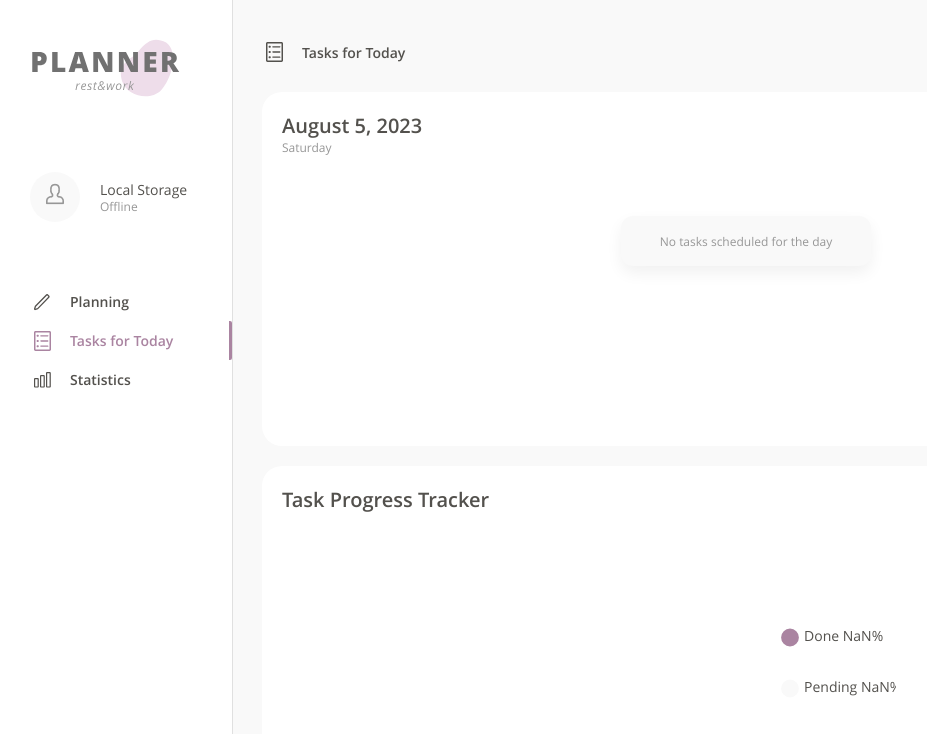
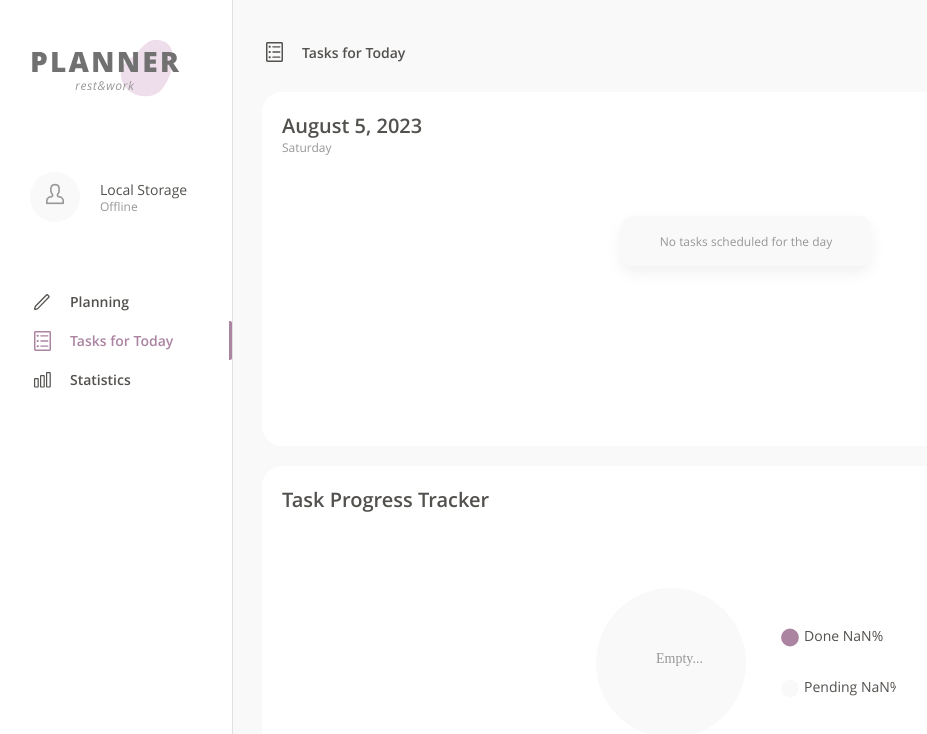
Before and after one commit to apsu96/planner_app, a React (Create React App) app: page /MyDay in a window 1280 px wide. Shown: the top 734 px of the page, without its empty margins (10-937 px from the left). Built offline with nearby package versions, Linux system fonts and the light colour scheme.

Commit message:
fix: task distribution chart labels

```diff
--- a/package.json
+++ b/package.json
@@ -15,7 +15,7 @@
     "@types/node": "^16.7.13",
     "@types/react": "^18.0.0",
     "@types/react-dom": "^18.0.0",
-    "chart.js": "^4.3.0",
+    "chart.js": "^4.3.2",
     "eslint-config-prettier": "^8.9.0",
     "eslint-plugin-import": "^2.28.0",
     "eslint-plugin-prettier": "^5.0.0",
--- a/src/components/DoughnutChart.tsx
+++ b/src/components/DoughnutChart.tsx
@@ -5,9 +5,42 @@ import {
   Tooltip,
   Legend,
   ChartData,
+  ChartOptions,
 } from "chart.js";
 import { Doughnut } from "react-chartjs-2";
-import type { ChartOptions } from "chart.js";
+import type { Plugin } from "chart.js";
+
+const plugin: Plugin<"doughnut"> = {
+  id: "empty",
+  afterDraw(chart: ChartJS) {
+    const { datasets } = chart.data;
+    let totalSum = 0;
+    datasets.map((dataset) => {
+      dataset.data.map((val) => {
+        totalSum += Number(val);
+      });
+    });
+
+    if (totalSum == 0) {
+      const {
+        chartArea: { left, top, right, bottom },
+        ctx,
+      } = chart;
+      const centerX = (left + right) / 2;
+      const centerY = (top + bottom) / 2;
+      const r = Math.min(right - left, bottom - top) / 2;
+
+      ctx.beginPath();
+      ctx.fillStyle = "#f9f9f9";
+      ctx.arc(centerX, centerY, r, 0, 2 * Math.PI);
+      ctx.fill();
+
+      ctx.fillStyle = "#979797";
+      ctx.font = "14px 'OpenSans,sans-serif'";
+      ctx.fillText("Empty...", chart.width / 5, chart.height / 2);
+    }
+  },
+};
 
 ChartJS.register(ArcElement, Tooltip, Legend);
 
@@ -50,7 +83,7 @@ const DoughnutChart = ({
       },
       tooltip: {
         callbacks: {
-          label: function (context) {
+          label: function (context: { formattedValue: any }) {
             if (!context.formattedValue) {
               return;
             }
@@ -106,7 +139,14 @@ const DoughnutChart = ({
     });
   }, [chartRef.current, data, labels]);
 
-  return <Doughnut ref={chartRef} options={options} data={chartData} />;
+  return (
+    <Doughnut
+      ref={chartRef}
+      options={options}
+      data={chartData}
+      plugins={[plugin]}
+    />
+  );
 };
 
 export default DoughnutChart;
--- a/src/components/TaskDistribution.tsx
+++ b/src/components/TaskDistribution.tsx
@@ -67,8 +67,8 @@ const TaskDistribution = observer(
       const workPercent = Math.round((calcWorkTime * 100) / total);
       const leisurePercent = 100 - workPercent;
       setLabels([
-        TaskCategory.Work + " " + workPercent + "%",
-        TaskCategory.Leisure + " " + leisurePercent + "%",
+        TaskCategory.Work + " " + (workPercent || "0") + "%",
+        TaskCategory.Leisure + " " + (leisurePercent || "0") + "%",
       ]);
     }, [store.toDoList, store.toDoList.length, date, sortedTasks]);
 
```
Also changed, not shown: src/components/.d.ts (added), 1 other file (tests, documents, lock files or other folders).
